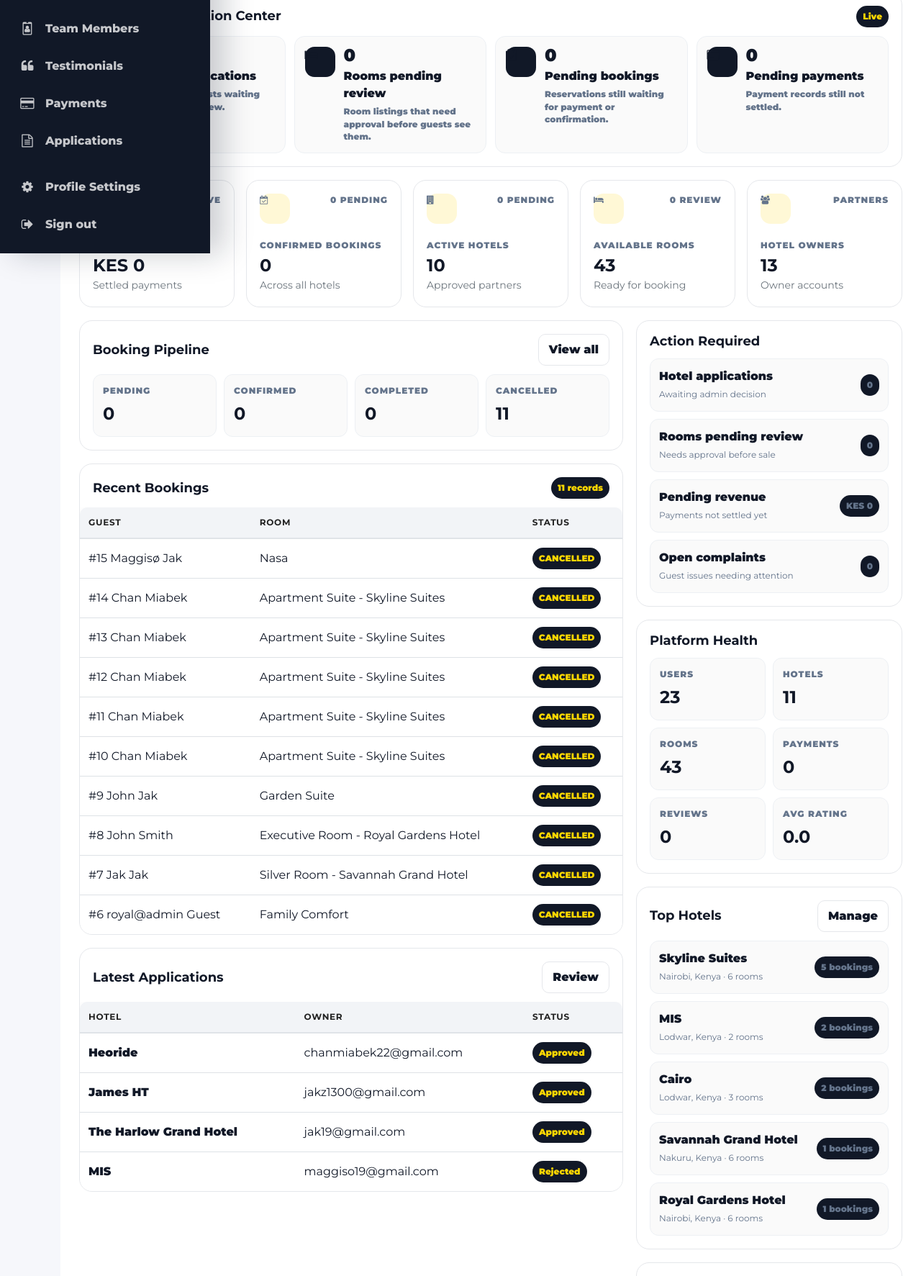
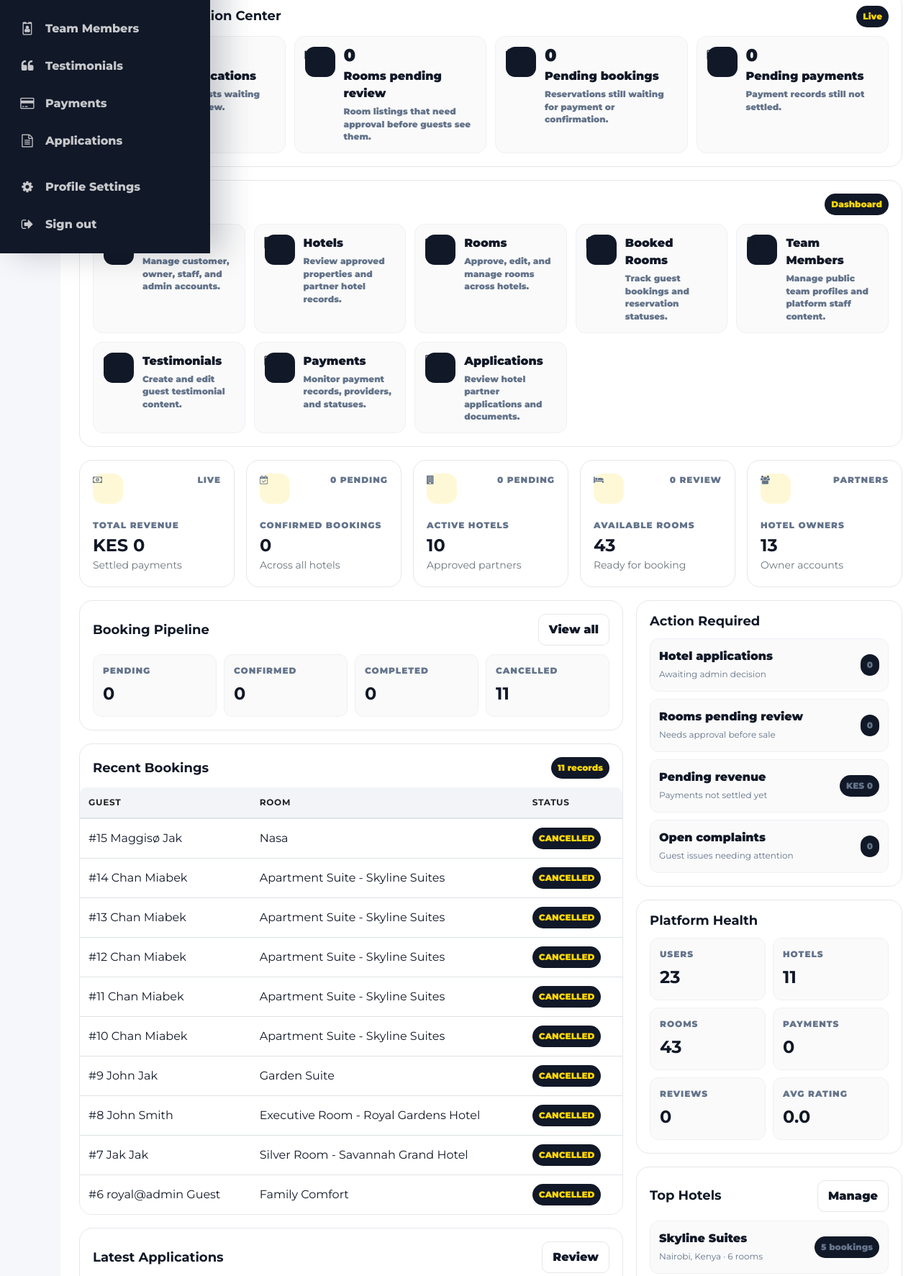
Before and after one commit to chanmiabek/Royal-Hotel, a Django app: page /admin-dashboard/ in a window 1280 px wide. Shown: the part 448-2221 px from the top of the page at 72% size. Run offline with Django 5.2, Linux system fonts and the light colour scheme; a user stored in the database is signed in; data comes from the database, SQL or seed files in the repository; data that the repository does not hold is empty; parts of the project's set-up code (start-up, migrations or seed data) failed here and were passed over; some libraries are stand-ins or nearby versions.

Commit message:
update admin dashboard layout UI

```diff
--- a/templates/admin_dashboard.html
+++ b/templates/admin_dashboard.html
@@ -793,6 +793,49 @@
                 </div>
             </section>
 
+            <section class="sa-card" data-animate>
+                <div class="sa-card__head">
+                    <h3>{% trans "Admin Menu" %}</h3>
+                    <span class="sa-badge">{% trans "Dashboard" %}</span>
+                </div>
+                <div class="sa-card__body">
+                    <div class="sa-action-grid">
+                        <a href="{% url 'admin_users' %}" class="sa-action-card">
+                            <span class="sa-action-card__icon"><i class="fa fa-users"></i></span>
+                            <span><span>{% trans "Users" %}</span><p>{% trans "Manage customer, owner, staff, and admin accounts." %}</p></span>
+                        </a>
+                        <a href="{% url 'admin_hotels' %}" class="sa-action-card">
+                            <span class="sa-action-card__icon"><i class="fa fa-building"></i></span>
+                            <span><span>{% trans "Hotels" %}</span><p>{% trans "Review approved properties and partner hotel records." %}</p></span>
+                        </a>
+                        <a href="{% url 'admin_rooms' %}" class="sa-action-card">
+                            <span class="sa-action-card__icon"><i class="fa fa-bed"></i></span>
+                            <span><span>{% trans "Rooms" %}</span><p>{% trans "Approve, edit, and manage rooms across hotels." %}</p></span>
+                        </a>
+                        <a href="{% url 'admin_booked_rooms' %}" class="sa-action-card">
+                            <span class="sa-action-card__icon"><i class="fa fa-calendar-check-o"></i></span>
+                            <span><span>{% trans "Booked Rooms" %}</span><p>{% trans "Track guest bookings and reservation statuses." %}</p></span>
+                        </a>
+                        <a href="{% url 'admin_team_members' %}" class="sa-action-card">
+                            <span class="sa-action-card__icon"><i class="fa fa-id-badge"></i></span>
+                            <span><span>{% trans "Team Members" %}</span><p>{% trans "Manage public team profiles and platform staff content." %}</p></span>
+                        </a>
+                        <a href="{% url 'admin_testimonials' %}" class="sa-action-card">
+                            <span class="sa-action-card__icon"><i class="fa fa-quote-left"></i></span>
+                            <span><span>{% trans "Testimonials" %}</span><p>{% trans "Create and edit guest testimonial content." %}</p></span>
+                        </a>
+                        <a href="{% url 'admin_payments' %}" class="sa-action-card">
+                            <span class="sa-action-card__icon"><i class="fa fa-credit-card"></i></span>
+                            <span><span>{% trans "Payments" %}</span><p>{% trans "Monitor payment records, providers, and statuses." %}</p></span>
+                        </a>
+                        <a href="{% url 'admin_hotel_applications' %}" class="sa-action-card">
+                            <span class="sa-action-card__icon"><i class="fa fa-file-text-o"></i></span>
+                            <span><span>{% trans "Applications" %}</span><p>{% trans "Review hotel partner applications and documents." %}</p></span>
+                        </a>
+                    </div>
+                </div>
+            </section>
+
             <div class="sa-kpis">
                 <article class="sa-kpi" data-animate>
                     <div class="sa-kpi__top"><span class="sa-kpi__icon"><i class="fa fa-money"></i></span><span class="sa-trend">{% trans "Live" %}</span></div>
```
